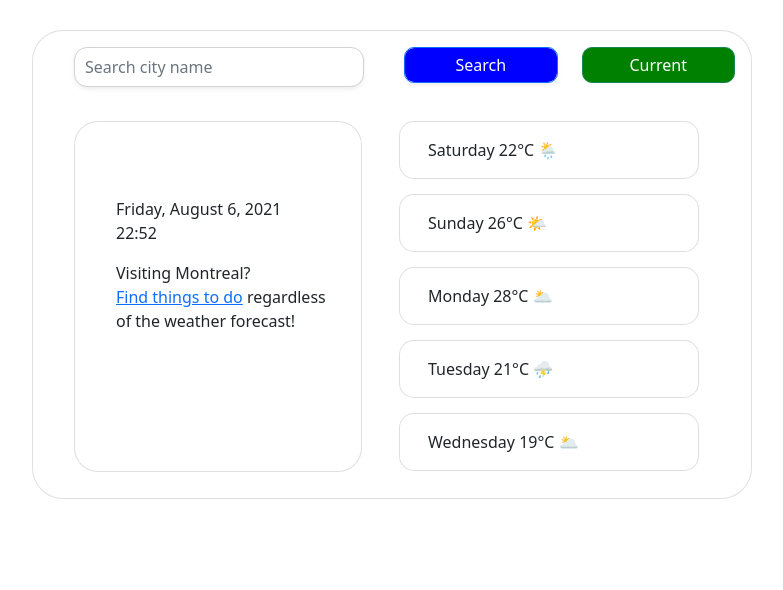
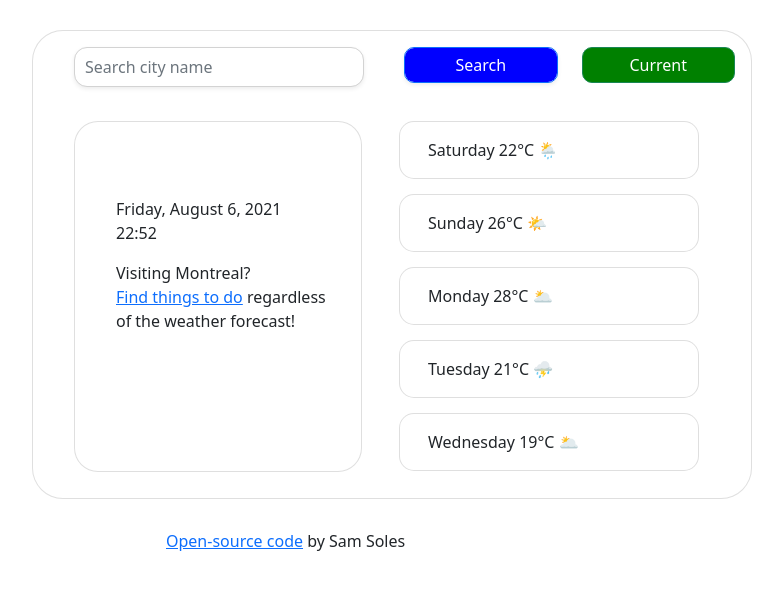
Before and after one commit to sam-soles/weather-application, a plain HTML site: page index.html in a window 1280 px wide. Shown: the whole page, without its empty margins (248-1031 px from the left). Drawn offline with nearby package versions, Linux system fonts and the light colour scheme.

Commit message:
Added open-source code link

```diff
--- a/index.html
+++ b/index.html
@@ -98,6 +98,7 @@
                 </div>
             </div>
         </div>
+        <p><a href="https://github.com/sam-soles/weather-application" target="_blank" class="github-link">Open-source code</a> by Sam Soles</p>
     </div>
     <script src="src/index.js"></script>
 </body>
--- a/src/style.css
+++ b/src/style.css
@@ -84,3 +84,6 @@
   margin-top: 15px;
   width: 300px;
 }
+.github-link {
+  margin-left: 332px;
+}
```
